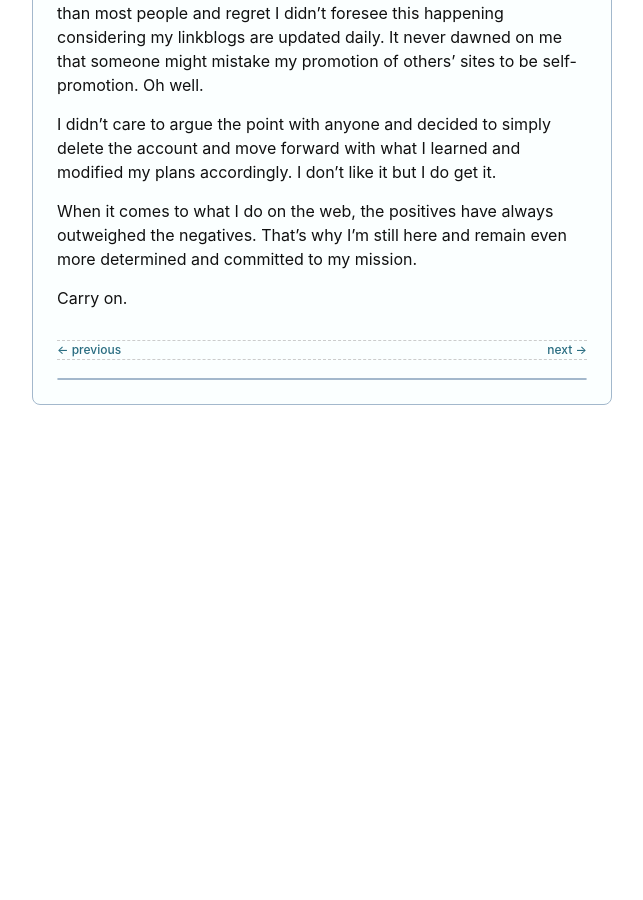
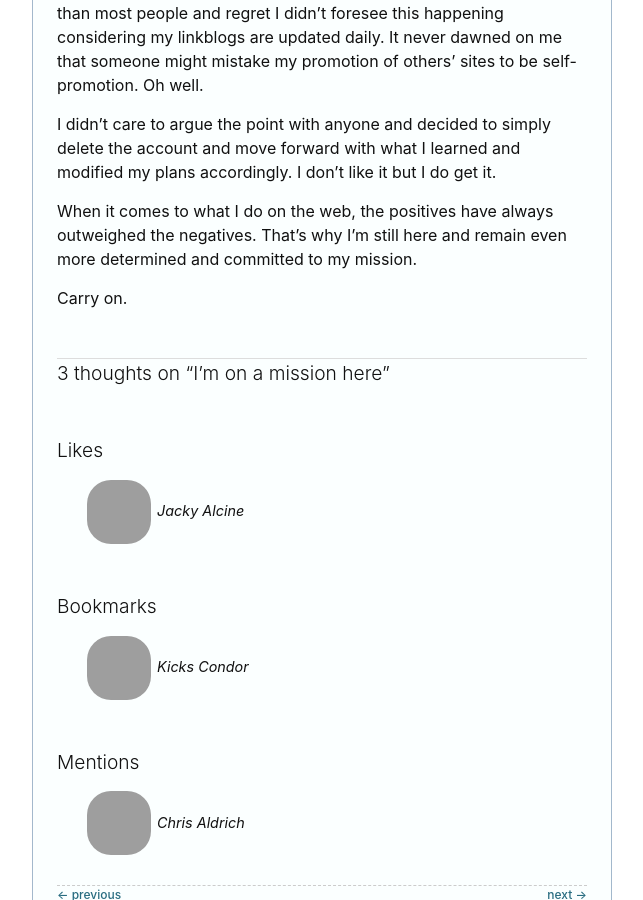
Before and after one commit to joejenett/i.webthings, a Jekyll site: the page built from _posts/2019-02-08-im-on-a-mission-here.md, in a window 1280 px wide and 900 px high, scrolled down 1645 px. Shown: the whole window, without its empty margins (108-751 px from the left). Built offline with Jekyll 4.4.1, drawn with Linux system fonts in a browser that asks for light colours; comment, search, counter and statistics services are not loaded; before the commit the page ends 2050 px from its top, so only the background shows below that; grey boxes are pictures that could not be loaded.

Commit message:
Update 2019-02-08-im-on-a-mission-here.md

```diff
--- a/_posts/2019-02-08-im-on-a-mission-here.md
+++ b/_posts/2019-02-08-im-on-a-mission-here.md
@@ -41,4 +41,30 @@ When it comes to what I do on the web, the positives have always outweighed the
 
 Carry on.
 
-[](https://fed.brid.gy/)
+<h2 id="comments-title">3 thoughts on “<span>I’m on a mission here</span>”		</h2>
+
+
+<ol class="commentlist">
+</ol>
+
+
+<div class="likes">
+<h3>Likes</h3>
+<ul class="mention-list linkback-like"><li class="webmention even thread-even depth-1 linkback-like-single u-like h-cite h-entry p-comment comment" id="comment-5">
+<span class="p-author h-card"><a class="u-url" title="Jacky Alcine liked this  on v2.jacky.wtf." href="https://v2.jacky.wtf/"><img alt="" src="https://v2.jacky.wtf/media/image/floating/18839571_10211060628046341_57901873418052273_o.jpg?v=original" srcset="https://v2.jacky.wtf/media/image/floating/18839571_10211060628046341_57901873418052273_o.jpg?v=original 2x" class="avatar avatar-64 photo avatar-default local-avatar u-photo" itemprop="image" loading="lazy" width="64" height="64"></a><span class="hide-name p-name">Jacky Alcine</span></span><a class="u-url" href="https://v2.jacky.wtf/post/e702f629-2ffe-4fbf-a4e9-27b850f0b3ba"></a>
+</li></ul>
+</div>
+
+
+<div class="bookmarks">
+<h3>Bookmarks</h3>
+<ul class="mention-list linkback-bookmark"><li class="webmention odd alt thread-odd thread-alt depth-1 linkback-bookmark-single u-bookmark h-cite h-entry p-comment comment" id="comment-4">
+<span class="p-author h-card"><a class="u-url" title="Kicks Condor bookmarked this  on kickscondor.com." href="https://www.kickscondor.com/"><img alt="" src="https://secure.gravatar.com/avatar/?s=64&amp;d=identicon&amp;r=pg" srcset="https://secure.gravatar.com/avatar/?s=128&amp;d=identicon&amp;r=pg 2x" class="avatar avatar-64 photo avatar-default u-photo" itemprop="image" loading="lazy" width="64" height="64"></a><span class="hide-name p-name">Kicks Condor</span></span><a class="u-url" href="https://www.kickscondor.com/joe%27s-syndicated-links-considered-%27spam%27-by-some-mastodon-instance"></a>
+</li></ul>
+</div>
+
+<div class="mentions">
+<h3>Mentions</h3>
+<ul class="mention-list linkback-mention"><li class="webmention even thread-even depth-1 linkback-mention-single u-mention h-cite h-entry p-comment comment" id="comment-6">
+<span class="p-author h-card"><a class="u-url" title="" href="https://boffosocko.com/"><img alt="" src="https://secure.gravatar.com/avatar/d5fb4e498fe609cc29b04e5b7ad688c4?s=49&amp;d=identicon&amp;r=pg" srcset="https://secure.gravatar.com/avatar/d5fb4e498fe609cc29b04e5b7ad688c4?s=49&amp;d=identicon&amp;r=pg 2x" class="avatar avatar-64 photo avatar-default local-avatar u-photo" itemprop="image" loading="lazy" width="64" height="64"></a><span class="hide-name p-name">Chris Aldrich</span></span><a class="u-url" href="https://boffosocko.com/2019/02/09/mastodon-spam-wordpress-and-the-indieweb/"></a>
+</li></ul></div>
```
